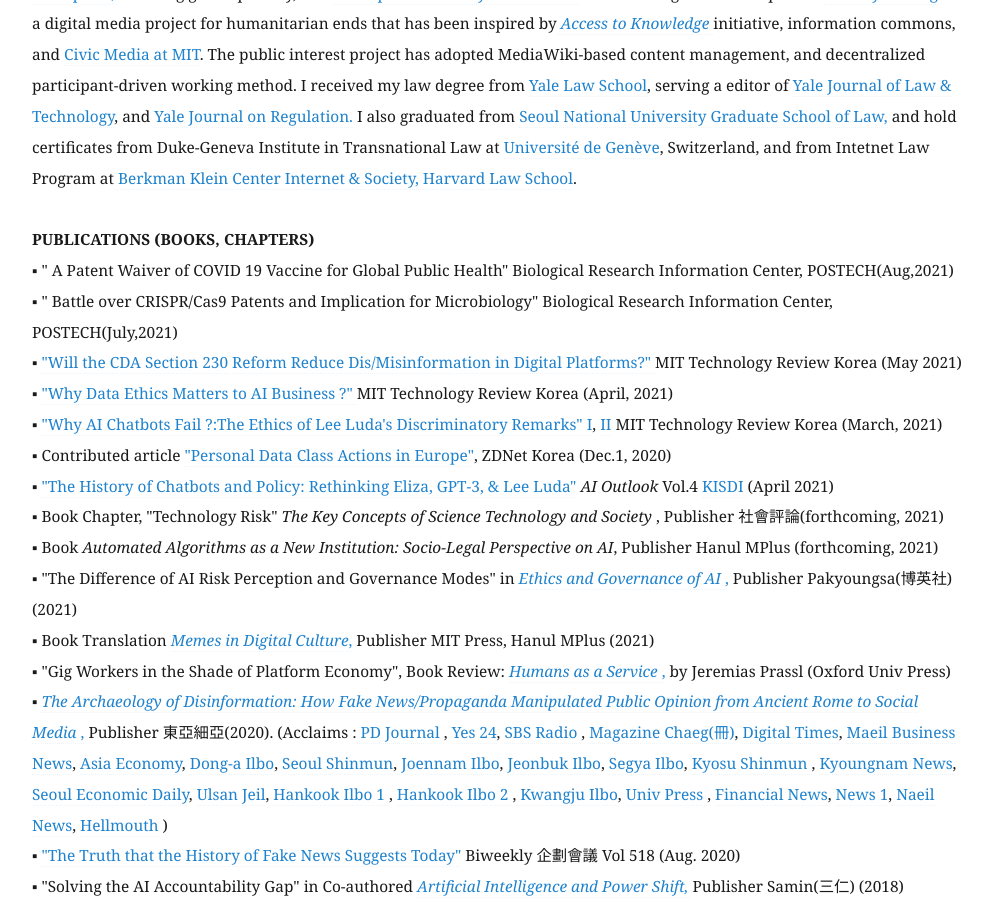
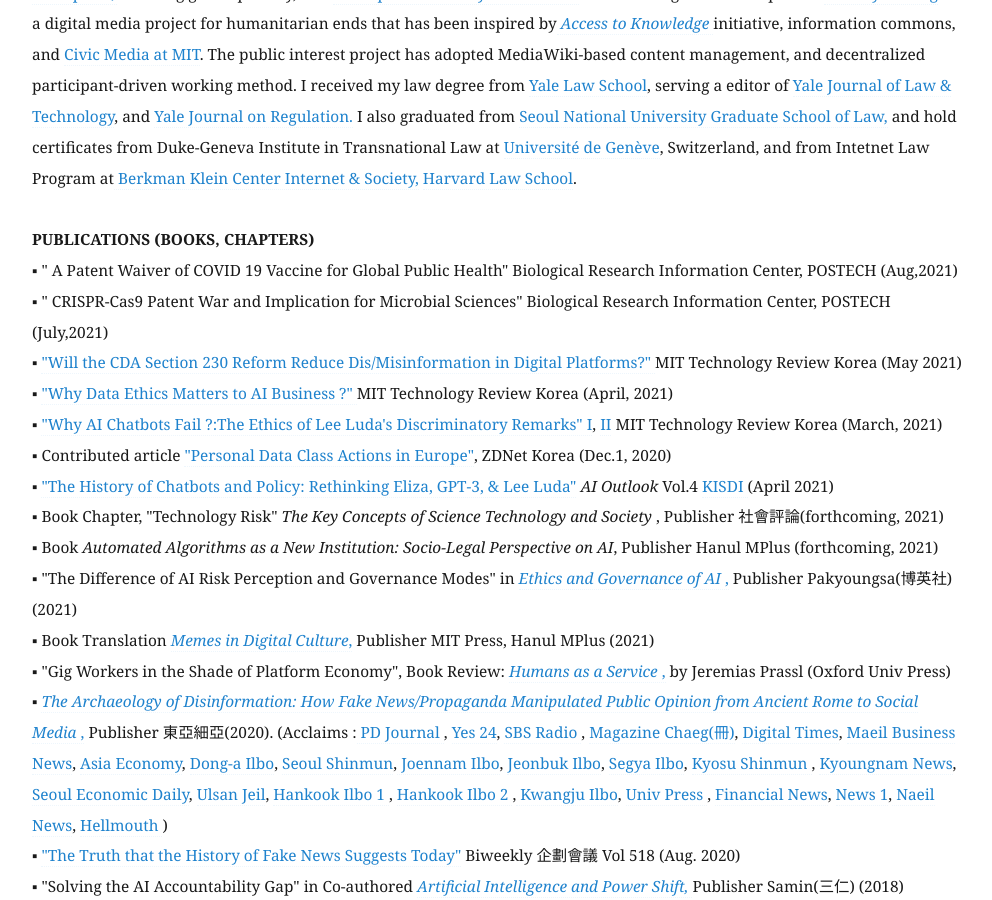
Before and after one commit to eunchangchoi/eunchangchoi.github.io, a Jekyll site: the page built from index.md, in a window 1280 px wide and 900 px high, scrolled down 1712 px. Shown: the whole window, without its empty margins (68-1060 px from the left). Built offline with Jekyll 4.4.1, drawn with Linux system fonts in a browser that asks for light colours.

Commit message:
Update index.md

```diff
--- a/index.md
+++ b/index.md
@@ -33,8 +33,8 @@
 <br>
 <br>
  <strong> PUBLICATIONS (BOOKS, CHAPTERS) </strong> <br>
-▪ " A Patent Waiver of COVID 19 Vaccine for Global Public Health" Biological Research Information Center, POSTECH(Aug,2021)<br>
-▪ " Battle over CRISPR/Cas9 Patents and Implication for Microbiology" Biological Research Information Center, POSTECH(July,2021)<br>
+▪ " A Patent Waiver of COVID 19 Vaccine for Global Public Health" Biological Research Information Center, POSTECH (Aug,2021)<br>
+▪ " CRISPR-Cas9 Patent War and Implication for Microbial Sciences" Biological Research Information Center, POSTECH (July,2021)<br>
 ▪ <a href="https://www.technologyreview.kr/communicatioins-decency-act-misinformation/"> "Will the CDA Section 230 Reform Reduce Dis/Misinformation in Digital Platforms?" </a> MIT Technology Review Korea (May 2021) <br>
 ▪ <a href="https://www.technologyreview.kr/why-data-ethics-is-important-in-ai-business/"> "Why Data Ethics Matters to AI Business ?" </a> MIT Technology Review Korea (April, 2021)<br>
 ▪ <a href="https://www.technologyreview.kr/why-ai-chatbots-fail-lee-luda-part-1/"> "Why AI Chatbots Fail ?:The Ethics of Lee Luda's Discriminatory Remarks" I</a>, <a href="https://www.technologyreview.kr/why-ai-chatbots-fail-lee-luda-part-2/"> II</a> MIT Technology Review Korea (March, 2021)<br>
```
